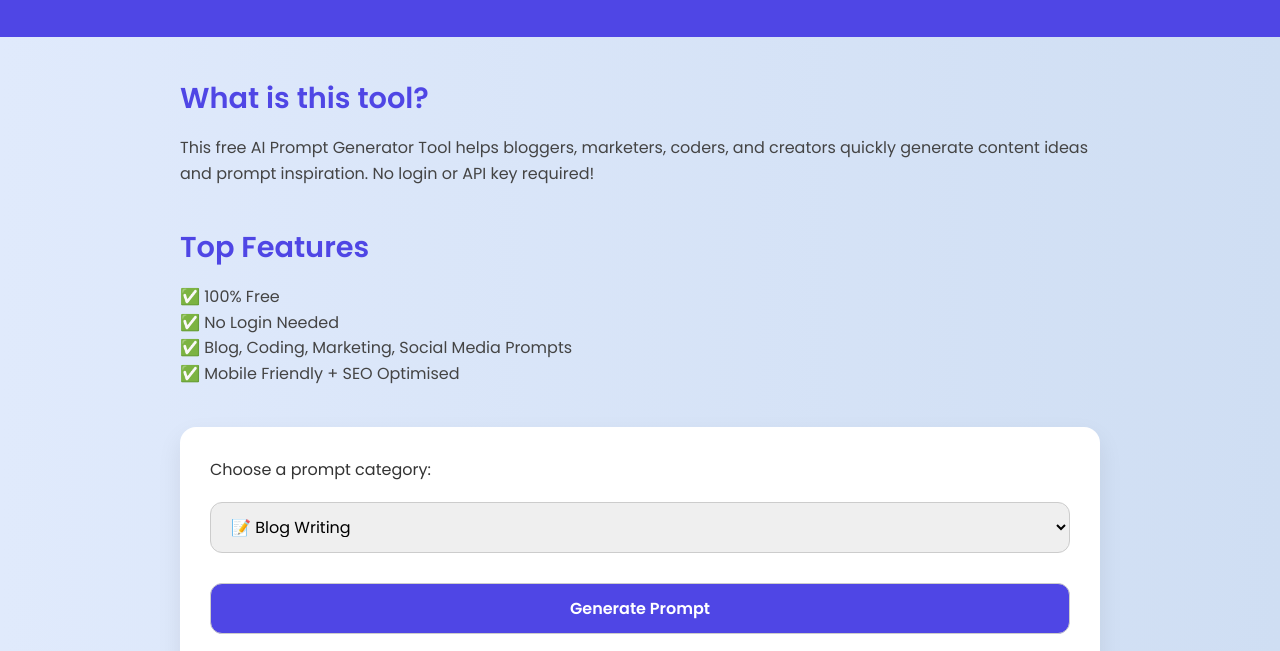
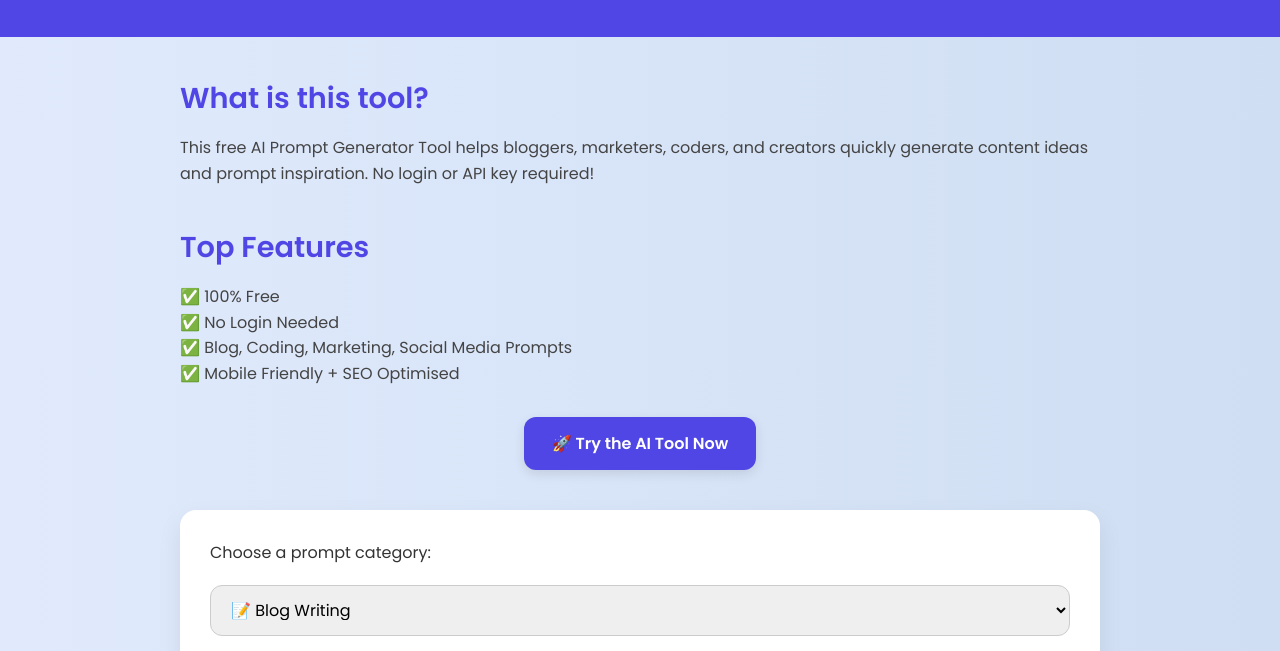
Before and after one commit to Abc4142/AI-Prompt-, a plain HTML site: page Prompt index.html in a window 1280 px wide. Shown: the part 139-790 px from the top of the page. Drawn offline with Linux system fonts and the light colour scheme.

Commit message:
Update Prompt index.html

```diff
--- a/Prompt index.html
+++ b/Prompt index.html
@@ -1,3 +1,4 @@
+
 <!DOCTYPE html>
 <html lang="en">
 <head>
@@ -134,6 +135,26 @@
       border-top: 1px solid #ddd;
     }
 
+    /* Hyperlink Button Styling */
+    .hyperlink-button {
+      display: inline-block;
+      background: #4f46e5;
+      color: white;
+      font-weight: 600;
+      text-decoration: none;
+      padding: 14px 28px;
+      border-radius: 12px;
+      transition: background 0.3s ease;
+      font-size: 16px;
+      text-align: center;
+      margin-top: 30px;
+      box-shadow: 0 4px 12px rgba(0,0,0,0.1);
+    }
+
+    .hyperlink-button:hover {
+      background: #3730a3;
+    }
+
     @media (max-width: 768px) {
       header h1 {
         font-size: 2rem;
@@ -171,6 +192,11 @@
         ✅ Blog, Coding, Marketing, Social Media Prompts<br/>
         ✅ Mobile Friendly + SEO Optimised
       </p>
+
+      <!-- Hyperlink Button -->
+      <div style="text-align: center;">
+        <a href="#tool" class="hyperlink-button">🚀 Try the AI Tool Now</a>
+      </div>
     </div>
 
     <!-- Google AdSense Ad -->
@@ -186,8 +212,8 @@
       </script>
     </div>
 
-    <!-- Tool UI -->
-    <div class="tool-section">
+    <!-- Tool Section -->
+    <div class="tool-section" id="tool">
       <label for="category">Choose a prompt category:</label>
       <select id="category">
         <option value="blog">📝 Blog Writing</option>
```
